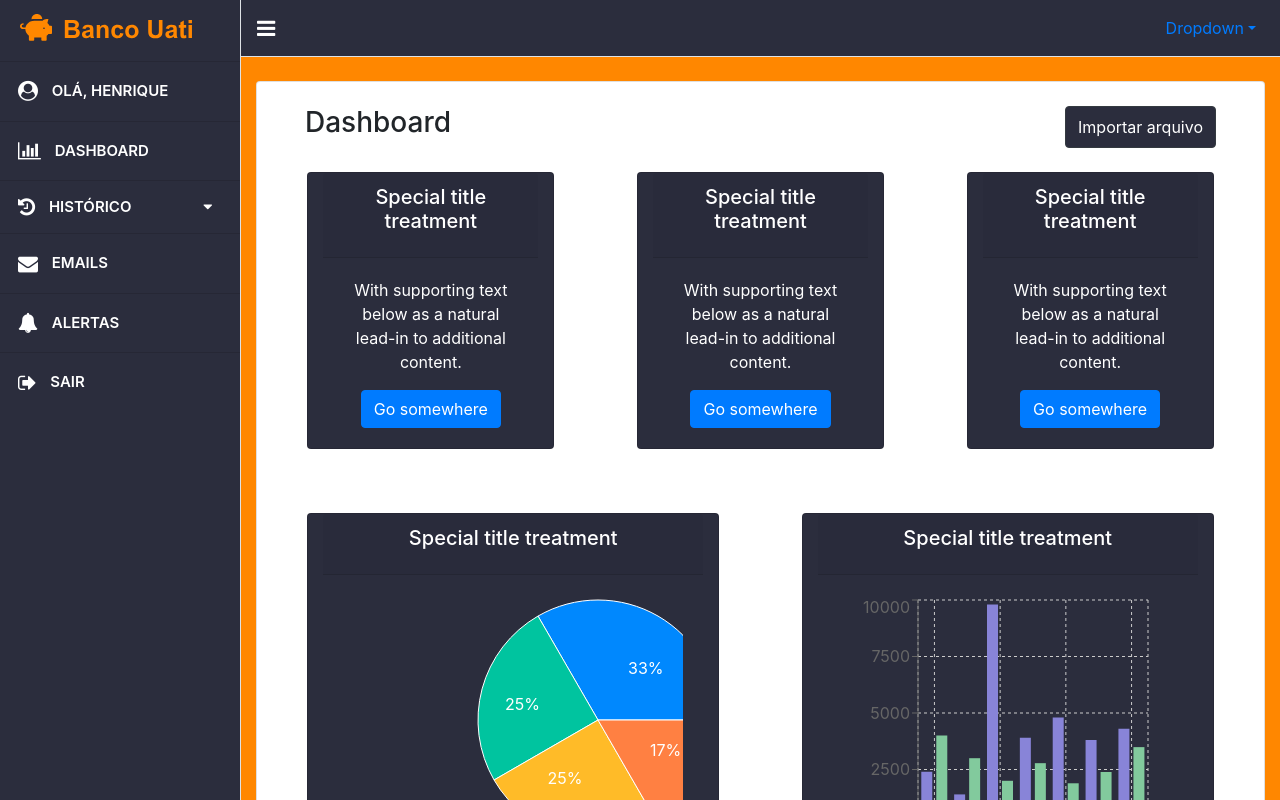
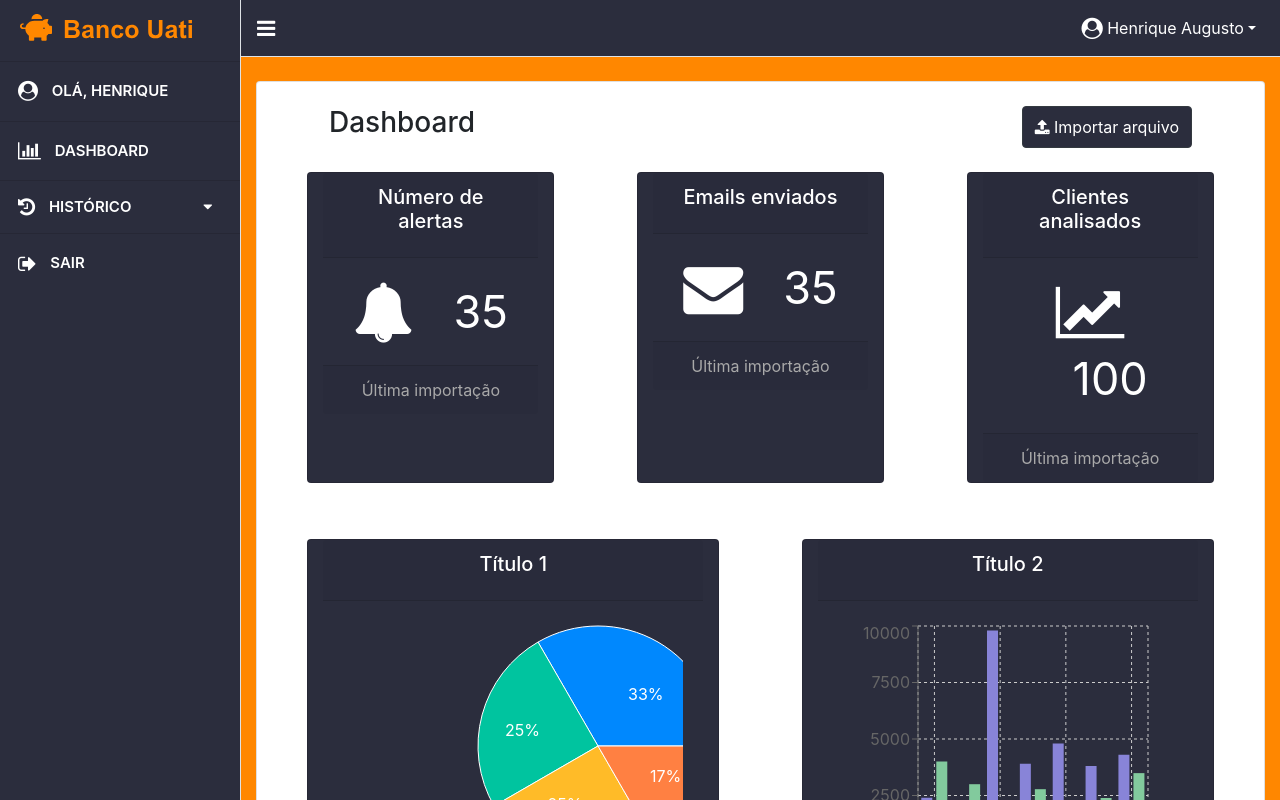
Before and after one commit to codenation-dev/squad-4-aceleradev-fs-online-1, a React (Create React App) app in the folder frontend/: page / in a window 1280 px wide. Shown: the top 800 px of the page. Built offline with nearby package versions, Linux system fonts and the light colour scheme.

Commit message:
Chart components + prop-types validation + administrator features

```diff
--- a/frontend/package.json
+++ b/frontend/package.json
@@ -9,7 +9,9 @@
     "enzyme-adapter-react-16": "^1.14.0",
     "font-awesome": "^4.7.0",
     "jquery": "^3.4.1",
+    "prop-types": "^15.7.2",
     "react": "^16.8.6",
+    "react-countup": "^4.1.3",
     "react-dom": "^16.8.6",
     "react-router-dom": "^5.0.1",
     "react-scripts": "3.0.1",
--- /dev/null
+++ b/frontend/src/components/ChartCards/index.js
@@ -0,0 +1,114 @@
+import React from 'react';
+import PropTypes from 'prop-types';
+import {
+  PieChart,
+  Pie,
+  Cell,
+  ResponsiveContainer,
+  BarChart,
+  Bar,
+  XAxis,
+  YAxis,
+  CartesianGrid,
+  Tooltip,
+  Legend,
+} from 'recharts';
+
+const ChartCards = ({
+  barTitle,
+  pieTitle,
+  pieData,
+  barsData,
+  renderCustomizedLabel,
+  colors,
+  loaded,
+}) => (
+  <div className="analitycs-cards row mt-3 mb-3">
+    <div className="card  text-white bg-dark-blue mb-3 text-center col-sm-5 ">
+      <div className="card-header">
+        <h5 className="card-title">{pieTitle}</h5>
+      </div>
+      <div className="card-body chart-card-content justify-content-center">
+        {loaded ? (
+          <ResponsiveContainer>
+            <PieChart width={400} height={400}>
+              <Pie
+                data={pieData}
+                cx={250}
+                cy={120}
+                labelLine={false}
+                label={renderCustomizedLabel}
+                outerRadius={120}
+                fill="#8884d8"
+                dataKey="value"
+              >
+                {pieData.map((entry, index) => (
+                  <Cell key={`cell-${index}`} fill={colors[index % colors.length]} />
+                ))}
+              </Pie>
+              <Legend />
+            </PieChart>
+          </ResponsiveContainer>
+        ) : (
+          <div className="justify-content-center">
+            <h1>Sem resultados</h1>
+            <span>Importe um arquivo .csv para que a análise dos dados possam ser feitas.</span>
+            <button className="btn btn-dark bg-light text-dark mt-4">
+              <i className="fa fa-upload" /> Importar arquivo
+            </button>
+          </div>
+        )}
+      </div>
+    </div>
+    <div className="card  text-white bg-dark-blue mb-3 text-center col-sm-5 ">
+      <div className="card-header">
+        <h5 className="card-title">{barTitle}</h5>
+      </div>
+      <div className="card-body">
+        {loaded ? (
+          <ResponsiveContainer>
+            <BarChart
+              width={500}
+              height={300}
+              data={barsData}
+              margin={{
+                top: 5,
+                right: 30,
+                left: 20,
+                bottom: 5,
+              }}
+            >
+              <CartesianGrid strokeDasharray="3 3" />
+              <XAxis dataKey="name" />
+              <YAxis />
+              <Tooltip />
+              <Legend />
+              <Bar dataKey="pv" fill="#8884d8" />
+              <Bar dataKey="uv" fill="#82ca9d" />
+            </BarChart>
+          </ResponsiveContainer>
+        ) : (
+          <div className="justify-content-center">
+            <h1>Sem resultados</h1>
+            <span>Importe um arquivo .csv para que a análise dos dados possam ser feitas.</span>
+            <button className="btn btn-dark bg-light text-dark mt-4">
+              <i className="fa fa-upload" /> Importar arquivo
+            </button>
+          </div>
+        )}
+      </div>
+    </div>
+  </div>
+);
+
+ChartCards.propTypes = {
+  barTitle: PropTypes.string.isRequired,
+  pieTitle: PropTypes.string.isRequired,
+  pieData: PropTypes.array.isRequired,
+  barsData: PropTypes.array.isRequired,
+  renderCustomizedLabel: PropTypes.func.isRequired,
+  colors: PropTypes.array.isRequired,
+  loaded: PropTypes.bool.isRequired,
+};
+
+export default ChartCards;
--- a/frontend/src/components/InfoCards/index.js
+++ b/frontend/src/components/InfoCards/index.js
@@ -1,22 +1,46 @@
 import React from 'react';
+import CountUp from 'react-countup';
+import PropTypes from 'prop-types';
 
-// import { Container } from './styles';
+import { Container } from './styles';
 
-const InfoCards = () => (
-  <div className="card  text-white bg-dark-blue mb-3 text-center col-sm-3 ">
-    <div className="card-header">
+const InfoCards = ({
+  cardTitle, value, type, loaded,
+}) => (
+  <div className="card  text-white bg-dark-blue mb-3 col-sm-3 ">
+    <div className="card-header text-center">
       {' '}
-      <h5 className="card-title">Special title treatment</h5>
+      <h5 className="card-title">{cardTitle}</h5>
     </div>
-    <div className="card-body">
-      <p className="card-text">
-        With supporting text below as a natural lead-in to additional content.
-      </p>
-      <a href="#" className="btn btn-primary">
-        Go somewhere
-      </a>
-    </div>
+    <Container>
+      <div className="card-body">
+        {loaded ? (
+          <div className="card-text">
+            <div className="numbers">
+              <i className={type} />
+              <CountUp end={value} duration={5} />
+            </div>
+          </div>
+        ) : (
+          <div className="card-text">
+            <div className="numbers">
+              <p className="no-results">Sem resultados</p>
+            </div>
+          </div>
+        )}
+      </div>
+      <div className="card-footer">
+        <p>Última importação</p>
+      </div>
+    </Container>
   </div>
 );
 
+InfoCards.propTypes = {
+  cardTitle: PropTypes.string.isRequired,
+  type: PropTypes.string.isRequired,
+  value: PropTypes.number.isRequired,
+  loaded: PropTypes.bool.isRequired,
+};
+
 export default InfoCards;
--- a/frontend/src/components/InfoCards/styles.js
+++ b/frontend/src/components/InfoCards/styles.js
@@ -0,0 +1,19 @@
+import styled from 'styled-components';
+
+export const Container = styled.div`
+  .numbers {
+    font-size: 45px;
+    text-align: center;
+    span {
+      margin-left: 40px !important;
+    }
+    .no-results {
+      font-size: 30px;
+    }
+  }
+  p {
+    color: #a9a9a9;
+    text-align: center;
+    margin-bottom: 0;
+  }
+`;
--- a/frontend/src/components/Navbar/index.js
+++ b/frontend/src/components/Navbar/index.js
@@ -25,7 +25,7 @@ const Navbar = () => (
         <ul className="navbar-nav ml-auto mt-2 mt-lg-0">
           <li className="nav-item dropdown">
             <a
-              className="nav-link dropdown-toggle"
+              className="nav-link dropdown-toggle text-white"
               href="#"
               id="navbarDropdown"
               role="button"
@@ -33,11 +33,14 @@ const Navbar = () => (
               aria-haspopup="true"
               aria-expanded="false"
             >
-              Dropdown
+              <i className="fa fa-user-circle fa-lg text-white" /> Henrique Augusto
             </a>
-            <div className="dropdown-menu dropdown-menu-right" aria-labelledby="navbarDropdown">
-              <a className="dropdown-item" href="/user/login">
-                Sair
+            <div
+              className="dropdown-menu dropdown-menu-right bg-dark-blue"
+              aria-labelledby="navbarDropdown"
+            >
+              <a className="dropdown-item bg-dark-blue text-white" href="/user/login">
+                <i className="fa fa-sign-out fa-lg" /> Sair
               </a>
             </div>
           </li>
--- a/frontend/src/components/Sidebar/index.js
+++ b/frontend/src/components/Sidebar/index.js
@@ -30,7 +30,7 @@ const Sidebar = () => (
             <i className="fa fa-history fa-lg" /> Histórico{' '}
             <i className="float-right fa fa-caret-down" />
           </li>
-          <div className="collapse show" id="navbarToggleExternalContent">
+          <div className="collapse" id="navbarToggleExternalContent">
             <div className="bg-dark-blue">
               <ul>
                 <li className="list-group-item list-group-item-action bg-dark-blue">
--- a/frontend/src/pages/Dashboard/index.js
+++ b/frontend/src/pages/Dashboard/index.js
@@ -1,26 +1,13 @@
-import React, { Component, PureComponent } from 'react';
+import React, { Component } from 'react';
 
-import {
-  PieChart,
-  Pie,
-  Sector,
-  Cell,
-  ResponsiveContainer,
-  BarChart,
-  Bar,
-  XAxis,
-  YAxis,
-  CartesianGrid,
-  Tooltip,
-  Legend,
-} from 'recharts';
 import { Container } from './styles';
 
 import Sidebar from '../../components/Sidebar';
 import Navbar from '../../components/Navbar';
 import InfoCards from '../../components/InfoCards';
+import ChartCards from '../../components/ChartCards';
 
-const data2 = [
+const barsData = [
   {
     name: 'Page A',
     uv: 4000,
@@ -65,7 +52,7 @@ const data2 = [
   },
 ];
 
-const data = [
+const pieData = [
   { name: 'Group A', value: 400 },
   { name: 'Group B', value: 300 },
   { name: 'Group C', value: 300 },
@@ -90,9 +77,12 @@ const renderCustomizedLabel = ({
 };
 
 export default class Dashboard extends Component {
-  state = {};
+  state = {
+    dataDidLoaded: true,
+  };
 
   render() {
+    const { dataDidLoaded } = this.state;
     return (
       <Container>
         <div className="d-flex" id="wrapper">
@@ -101,73 +91,41 @@ export default class Dashboard extends Component {
             <Navbar />
             <div className="container-fluid">
               <div className="card mt-4 p-4 ">
-                <div className="row justify-content-between mr-4 ml-4">
+                <div className="row justify-content-between mr-5 ml-5">
                   <h3>Dashboard</h3>
                   <button className="btn btn-dark bg-dark-blue float-right">
-                    Importar arquivo
+                    <i className="fa fa-upload" /> Importar arquivo
                   </button>
                 </div>
                 <div className="analitycs-cards row mt-4 mb-4">
-                  <InfoCards />
-                  <InfoCards />
-                  <InfoCards />
+                  <InfoCards
+                    cardTitle="Número de alertas"
+                    value={35}
+                    type="fa fa-bell fa-lg"
+                    loaded={dataDidLoaded}
+                  />
+                  <InfoCards
+                    cardTitle="Emails enviados"
+                    value={35}
+                    type="fa fa-envelope fa-lg"
+                    loaded={dataDidLoaded}
+                  />
+                  <InfoCards
+                    cardTitle="Clientes analisados"
+                    value={100}
+                    type="fa fa-line-chart fa-lg"
+                    loaded={dataDidLoaded}
+                  />
                 </div>
-                <div className="analitycs-cards row mt-4 mb-4">
-                  <div className="card  text-white bg-dark-blue mb-3 text-center col-sm-5 ">
-                    <div className="card-header">
-                      <h5 className="card-title">Special title treatment</h5>
-                    </div>
-                    <div className="card-body chart-card-content justify-content-center">
-                      <ResponsiveContainer>
-                        <PieChart width={400} height={400}>
-                          <Pie
-                            data={data}
-                            cx={250}
-                            cy={120}
-                            labelLine={false}
-                            label={renderCustomizedLabel}
-                            outerRadius={120}
-                            fill="#8884d8"
-                            dataKey="value"
-                          >
-                            {data.map((entry, index) => (
-                              <Cell key={`cell-${index}`} fill={COLORS[index % COLORS.length]} />
-                            ))}
-                          </Pie>
-                          <Legend />
-                        </PieChart>
-                      </ResponsiveContainer>
-                    </div>
-                  </div>
-                  <div className="card  text-white bg-dark-blue mb-3 text-center col-sm-5 ">
-                    <div className="card-header">
-                      <h5 className="card-title">Special title treatment</h5>
-                    </div>
-                    <div className="card-body">
-                      <ResponsiveContainer>
-                        <BarChart
-                          width={500}
-                          height={300}
-                          data={data2}
-                          margin={{
-                            top: 5,
-                            right: 30,
-                            left: 20,
-                            bottom: 5,
-                          }}
-                        >
-                          <CartesianGrid strokeDasharray="3 3" />
-                          <XAxis dataKey="name" />
-                          <YAxis />
-                          <Tooltip />
-                          <Legend />
-                          <Bar dataKey="pv" fill="#8884d8" />
-                          <Bar dataKey="uv" fill="#82ca9d" />
-                        </BarChart>
-                      </ResponsiveContainer>
-                    </div>
-                  </div>
-                </div>
+                <ChartCards
+                  pieTitle="Título 1"
+                  barTitle="Título 2"
+                  pieData={pieData}
+                  barsData={barsData}
+                  renderCustomizedLabel={renderCustomizedLabel}
+                  colors={COLORS}
+                  loaded={dataDidLoaded}
+                />
               </div>
             </div>
           </div>
--- a/frontend/src/pages/UserLogin/index.js
+++ b/frontend/src/pages/UserLogin/index.js
@@ -10,13 +10,35 @@ export default class Login extends Component {
     password: '',
   };
 
+  handleInputChange = (e) => {
+    const { target } = e;
+    const { value, name } = target;
+
+    this.setState({
+      [name]: value,
+    });
+  };
+
   render() {
+    const { email, password } = this.state;
     return (
       <Container>
         <Form>
           <img src={logo} alt="Logo Banco Uati" />
-          <input type="email" placeholder="Email" />
-          <input type="password" placeholder="Senha" />
+          <input
+            type="email"
+            name="email"
+            value={email}
+            onChange={this.handleInputChange}
+            placeholder="Email"
+          />
+          <input
+            type="password"
+            name="password"
+            value={password}
+            onChange={this.handleInputChange}
+            placeholder="Senha"
+          />
 
           <button type="submit">CRIAR</button>
           <div className="login-options">
--- a/frontend/src/pages/UserRegister/index.js
+++ b/frontend/src/pages/UserRegister/index.js
@@ -10,17 +10,68 @@ export default class Register extends Component {
     username: '',
     email: '',
     password: '',
+    isAdmin: false,
+  };
+
+  handleInputChange = (e) => {
+    const { target } = e;
+    const value = target.type === 'checkbox' ? target.checked : target.value;
+    const { name } = target;
+
+    this.setState({
+      [name]: value,
+    });
   };
 
   render() {
+    const {
+      name, username, email, password, isAdmin,
+    } = this.state;
     return (
       <Container>
         <Form>
           <img src={logo} alt="Logo Banco Uati" />
-          <input type="text" placeholder="Nome completo" />
-          <input type="text" placeholder="Apelido" />
-          <input type="email" placeholder="Email" />
-          <input type="password" placeholder="Senha" />
+          <input
+            type="text"
+            name="name"
+            value={name}
+            placeholder="Nome completo"
+            onChange={this.handleInputChange}
+          />
+          <input
+            type="text"
+            name="username"
+            value={username}
+            placeholder="Apelido"
+            onChange={this.handleInputChange}
+          />
+          <input
+            type="email"
+            name="email"
+            value={email}
+            placeholder="Email"
+            onChange={this.handleInputChange}
+          />
+          <input
+            type="password"
+            name="password"
+            value={password}
+            placeholder="Senha"
+            onChange={this.handleInputChange}
+          />
+          <div className="form-group form-check">
+            <input
+              value={isAdmin}
+              name="isAdmin"
+              onChange={this.handleInputChange}
+              type="checkbox"
+              className="form-check-input"
+              id="exampleCheck1"
+            />
+            <label className="form-check-label" htmlFor="exampleCheck1">
+              Criar conta de administrador
+            </label>
+          </div>
 
           <button type="submit">CADASTRAR</button>
           <div className="register-options">
--- a/frontend/src/pages/UserRegister/styles.js
+++ b/frontend/src/pages/UserRegister/styles.js
@@ -20,6 +20,17 @@ export const Form = styled.form`
   display: flex;
   flex-direction: column;
   box-shadow: 0px 4px 4px rgba(0, 0, 0, 0.25);
+  .form-check {
+    margin-bottom: 0 !important;
+    width: 100%;
+    label {
+      font-size: 12px;
+      font-weight: 600;
+      color: #ff8700;
+      text-shadow: 0px 4px 4px rgba(0, 0, 0, 0.1);
+      margin-top: 20px;
+    }
+  }
   input {
     width: 100%;
     height: 50px;
@@ -30,6 +41,10 @@ export const Form = styled.form`
     font-weight: bold;
     padding: 0 5px;
     margin-bottom: 10px;
+    &[type='checkbox'] {
+      width: auto;
+      position: none;
+    }
 
     ::placeholder {
       color: #ff8700;
```
Also changed, not shown: frontend/src/components/ChartCards/styles.js (added), 2 other files (tests, documents, lock files or other folders).
